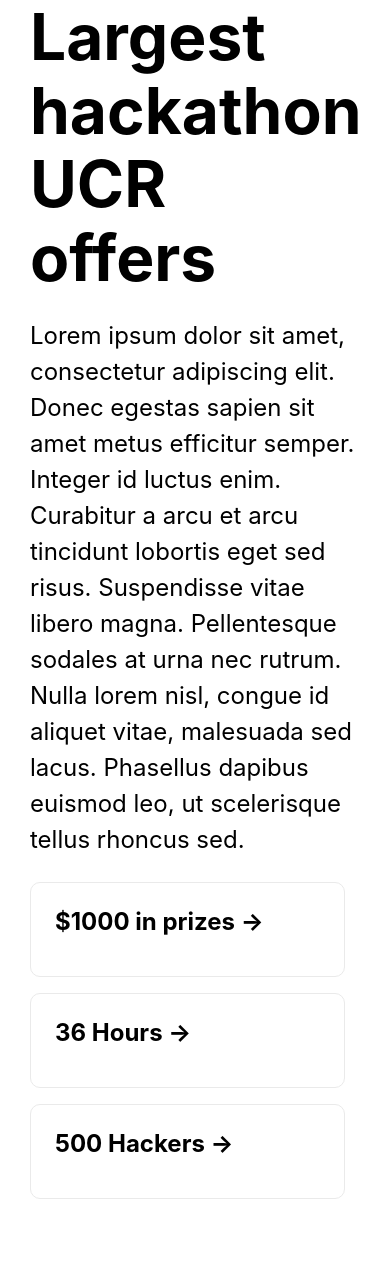
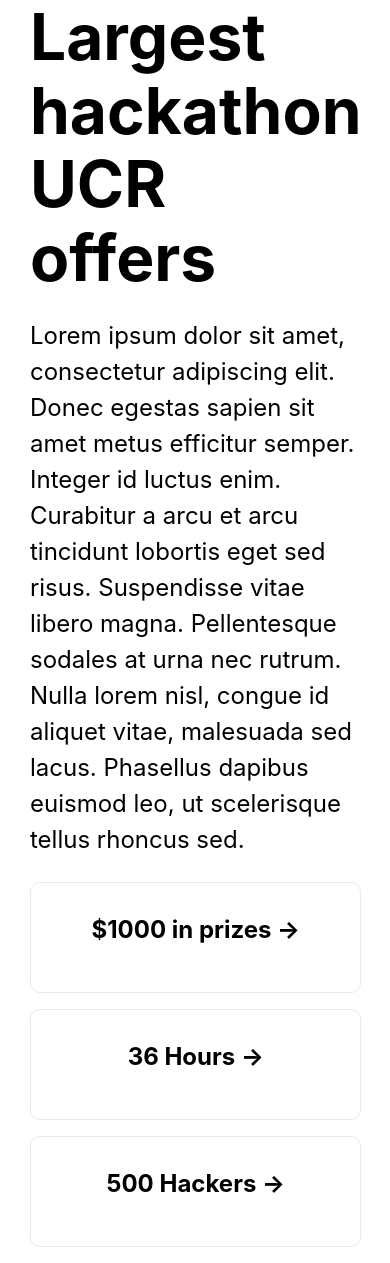
Before and after one commit to citrushack/Citrushack2021, a Next.js app: page /Intro in a window 390 px wide. Before the commit the page ends 1215 px from the top, so only its background shows below. Built offline with nearby package versions, Linux system fonts and the light colour scheme.

Commit message:
Added a sponsor us page

```diff
--- a/components/Container.js
+++ b/components/Container.js
@@ -1,6 +1,6 @@
 import Head from "next/head";
 import { useRouter } from "next/router";
-// import { Nav } from "./Nav";
+import { Nav } from "./Nav";
 
 export const siteTitle = "Citrushack"
 
@@ -9,6 +9,7 @@ export default function Container({ children, main }) {
 
   return (
     <>
+    <Nav/>
       {children}
     </>
   );
--- a/pages/Sponsors.js
+++ b/pages/Sponsors.js
@@ -5,7 +5,7 @@ export default function Sponsors(){
         <main className={styles.main}>
           <h1 className={styles.title}>Sponsors</h1>
           <p className={styles.description}>Those who made this possible</p>
-          <a href="https://nextjs.org/learn" className={styles.card}>
+          <a href="/SponsorUs" className={styles.card}>
             <h3>Sponsor us!&rarr;</h3>
           </a>
         </main>
--- a/pages/index.js
+++ b/pages/index.js
@@ -23,7 +23,7 @@ export default function Home() {
         <title>{siteTitle}</title>
         <link rel="icon" href="/favicon.ico" />
       </Head>
-      <Nav />
+
       <div className={styles.container}>
         <Element name="Home">
           <Hero />
--- a/styles/Common.module.css
+++ b/styles/Common.module.css
@@ -81,8 +81,9 @@
 .card {
   margin-right: 1rem;
   margin-bottom: 1rem;
-  padding: 1.5rem;
-  text-align: left;
+  padding: 2rem;
+  width: 400px;
+  text-align: center;
   color: inherit;
   text-decoration: none;
   border: 1px solid #eaeaea;
@@ -126,6 +127,9 @@
     min-width: 100%;
     flex-direction: column;
   }
+  .card{
+    width: 100%;
+  }
   .infogrid
   {
     margin-left: 0;
```
Also changed, not shown: pages/SponsorUs.js (added, +14 -0 lines).
